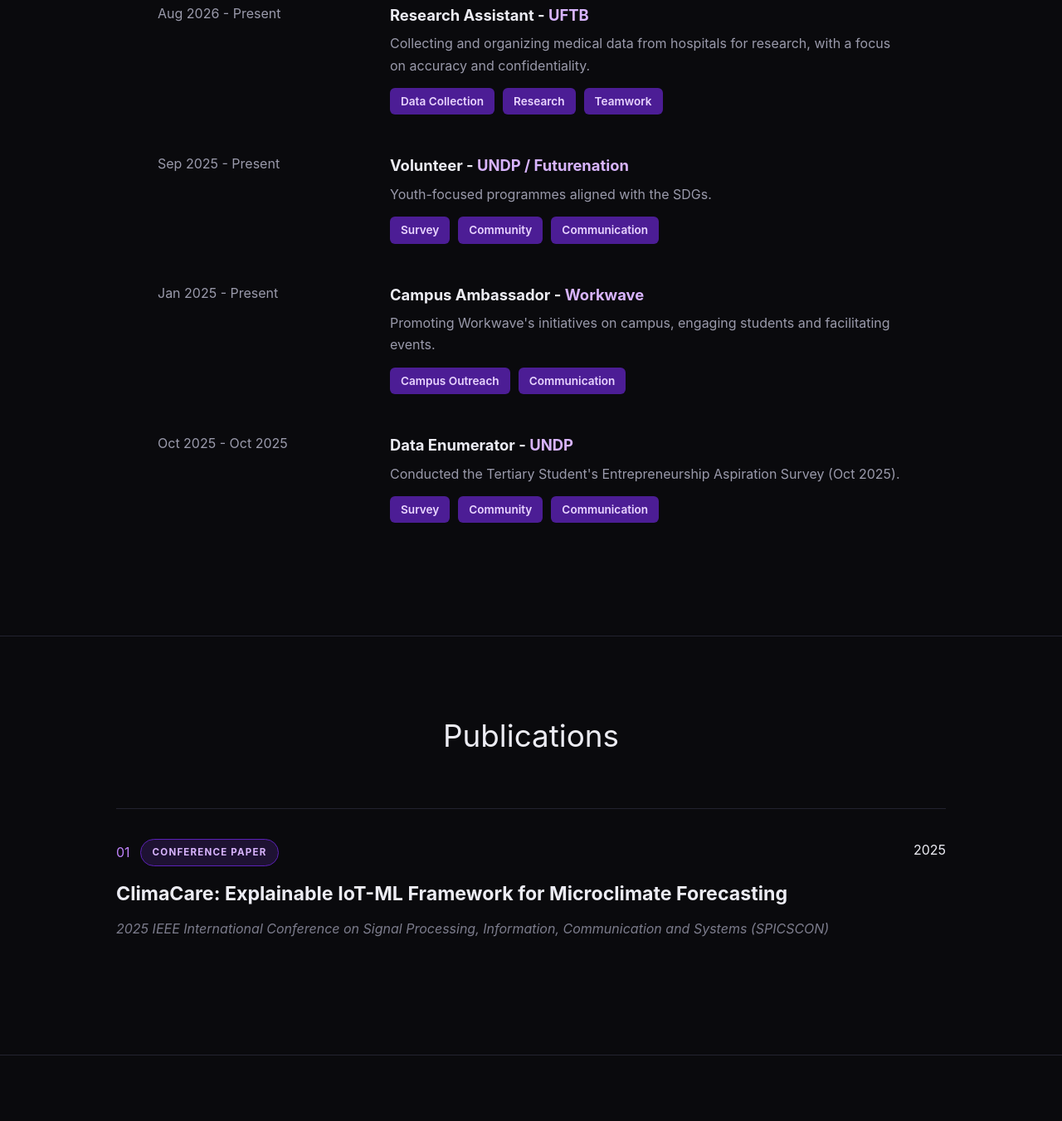
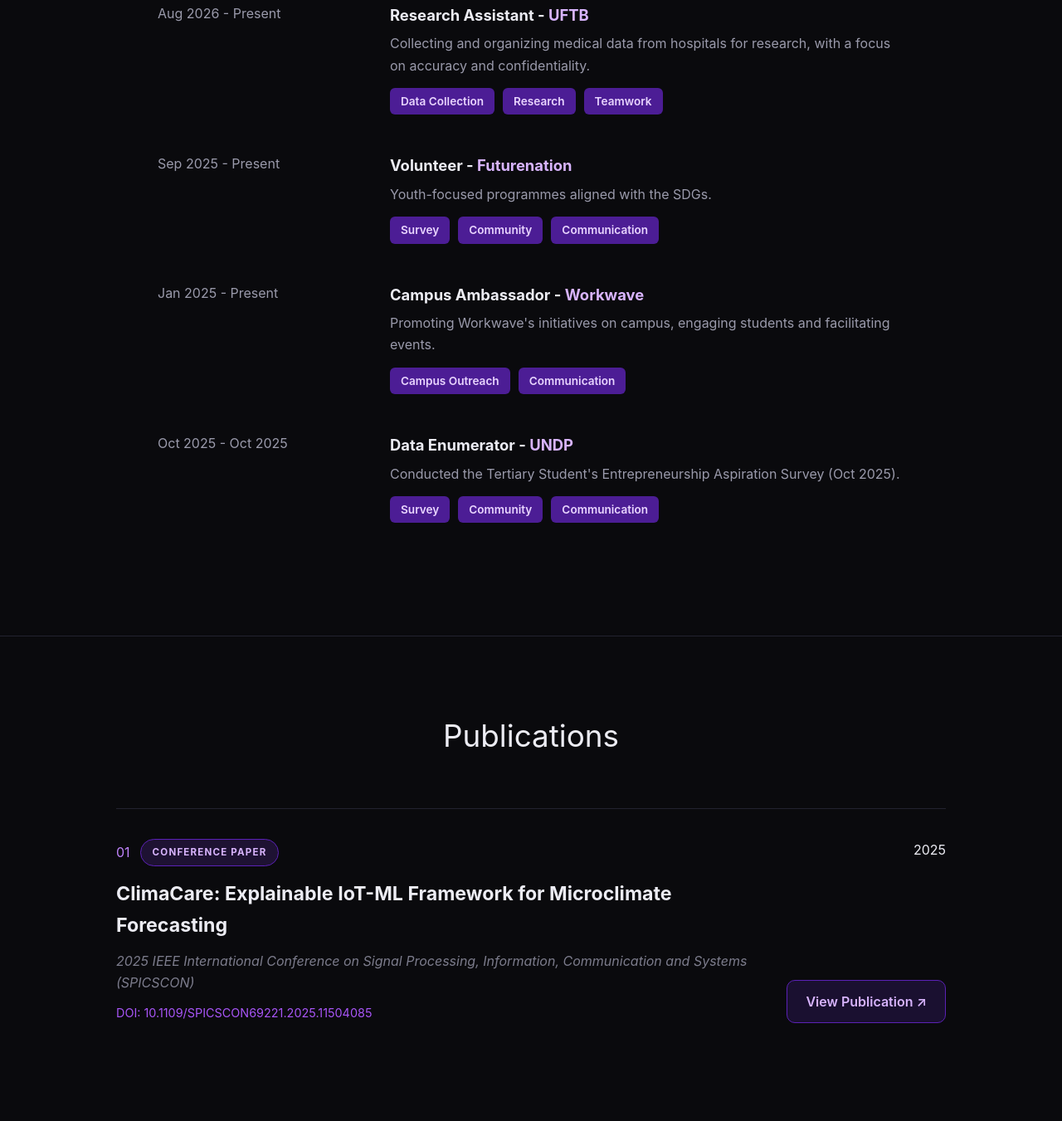
Before and after one commit to HrithikDas314/HrithikDas314.github.io, a plain HTML site: page index.html in a window 1280 px wide. Shown: the part 2229-3580 px from the top of the page at 83% size. Drawn offline with Linux system fonts and the light colour scheme.

Commit message:
Update volunteer organization and add DOI/link

```diff
--- a/index.html
+++ b/index.html
@@ -288,7 +288,7 @@
     { when:"Aug 2026 - Present", role:"Research Assistant", org:"UFTB",
       text:"Collecting and organizing medical data from hospitals for research, with a focus on accuracy and confidentiality.",
       tags:["Data Collection","Research","Teamwork"] },
-    { when:"Sep 2025 - Present", role:"Volunteer", org:"UNDP / Futurenation",
+    { when:"Sep 2025 - Present", role:"Volunteer", org:"Futurenation",
       text:"Youth-focused programmes aligned with the SDGs.",
       tags:["Survey","Community","Communication"] },
     { when:"Jan 2025 - Present", role:"Campus Ambassador", org:"Workwave",
@@ -304,8 +304,8 @@
       title:"ClimaCare: Explainable IoT-ML Framework for Microclimate Forecasting",
       authors:"",   // e.g. "Avik Halder, Akibul Hasan Anik, <b>Hrithik Das</b>, Saurav Chandra Das"
       venue:"2025 IEEE International Conference on Signal Processing, Information, Communication and Systems (SPICSCON)",
-      doi:"",       // e.g. "10.1109/..."
-      link:"" }
+      doi:"10.1109/SPICSCON69221.2025.11504085",       // e.g. "10.1109/..."
+      link:"https://ieeexplore.ieee.org/abstract/document/11504085" }
   ];
 
   const PROJECTS = [
```
